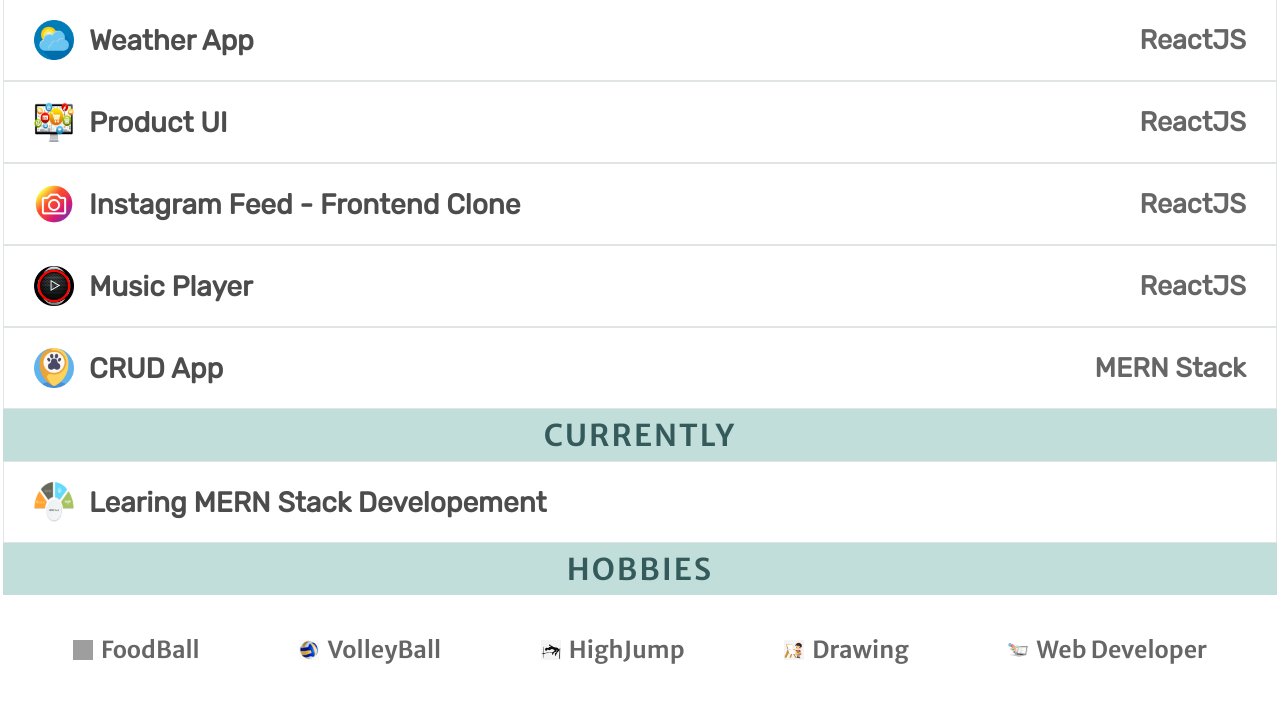
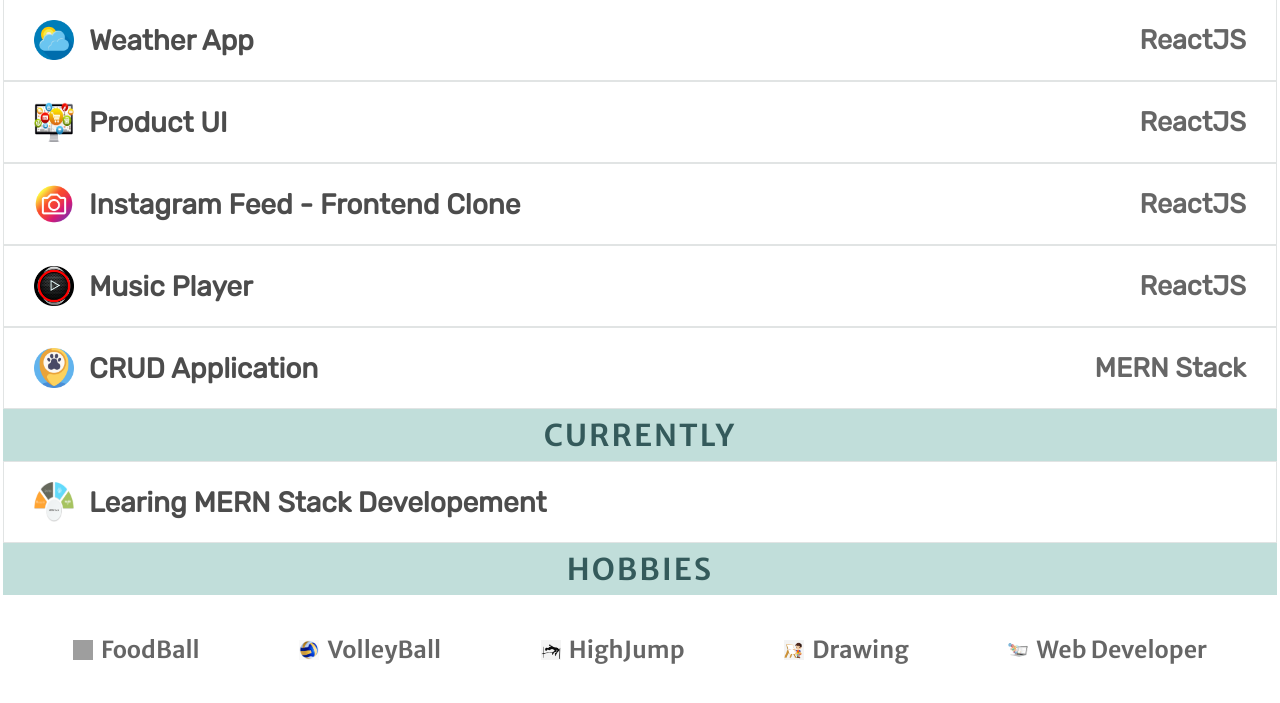
Before and after one commit to sandal-1321/sa-resume, a plain HTML site: page index.html in a window 1280 px wide. Shown: the part 2569-3272 px from the top of the page. Drawn offline with nearby package versions, Linux system fonts and the light colour scheme; grey boxes are pictures that could not be loaded.

Commit message:
Update index.html

```diff
--- a/index.html
+++ b/index.html
@@ -277,7 +277,7 @@
            <div class="project">
             <div class="respo">
               <img src="img/mer.webp" width="40px" height="40px">
-              <h3> CRUD App </h3>
+              <h3> CRUD Application </h3>
             </div>
             <div class="boo">
               <h3> MERN Stack </h3>
```
